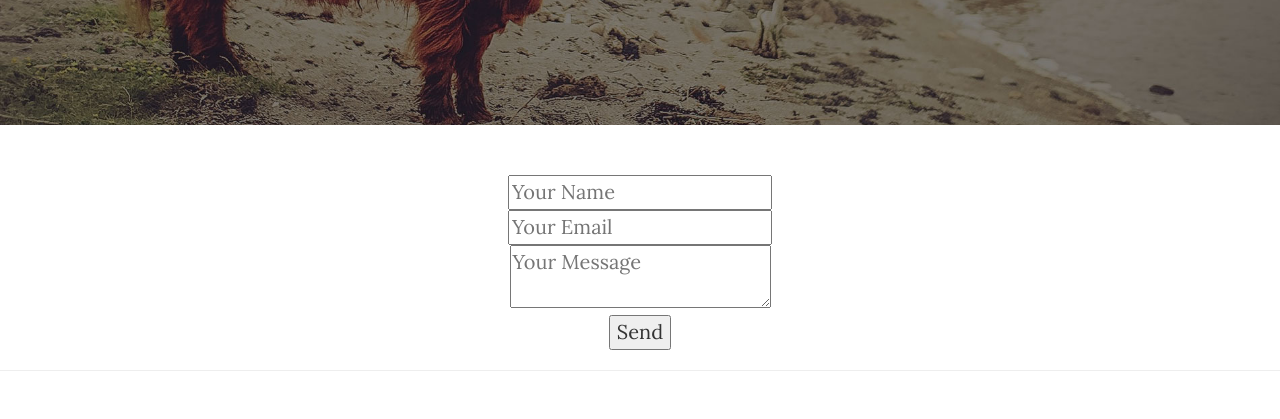
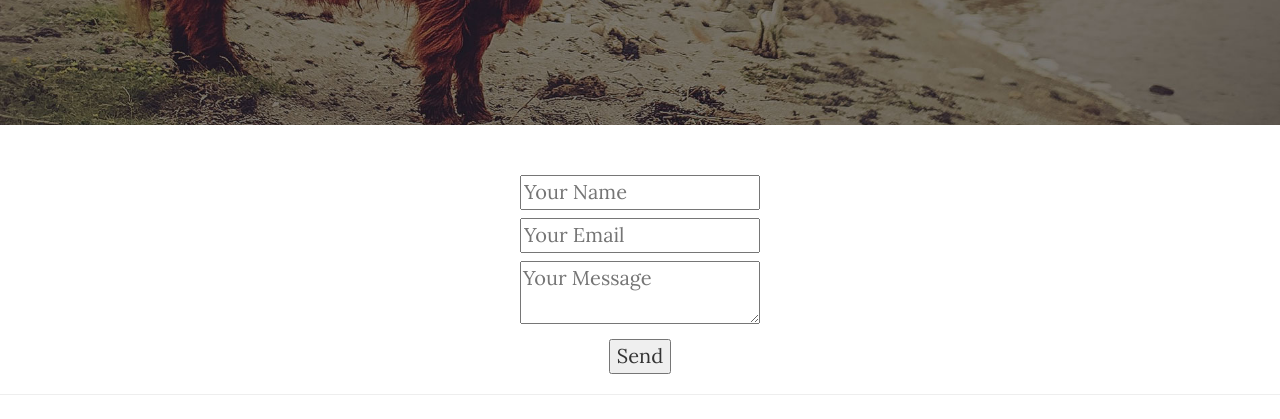
Before and after one commit to mwolfhoffman/mwolfhoffman.github.io, a website: page contact.html in a window 1280 px wide. Shown: the part 323-742 px from the top of the page. Drawn offline with nearby package versions, Linux system fonts and the light colour scheme.

Commit message:
cleaned contact form

```diff
--- a/contact.html
+++ b/contact.html
@@ -95,11 +95,11 @@
                 <center>
 
                     <form method="POST" action="http://formspree.io/michaelhoffmanj@gmail.com">
-                        <input type="text" name="name" placeholder="Your Name" required>
+                        <input type="text" name="name" placeholder="Your Name" required class="contact-form-input">
                         <br>
-                        <input type="email" name="email" placeholder="Your Email" required>
+                        <input type="email" name="email" placeholder="Your Email" required class="contact-form-input">
                         <br>
-                        <textarea name="message" placeholder="Your Message" required></textarea>
+                        <textarea type="text"  name="message" placeholder="Your Message" required class="contact-form-input"></textarea>
                         <br>
                         <button type="submit">Send</button>
                     </form>
--- a/css/clean-blog.css
+++ b/css/clean-blog.css
@@ -405,3 +405,7 @@ img::-moz-selection {
 body {
   -webkit-tap-highlight-color: #0085A1;
 }
+.contact-form-input{
+  width: 240px;
+  margin-bottom: 8px;
+}
```
Also changed, not shown: css/clean-blog.min.css.
